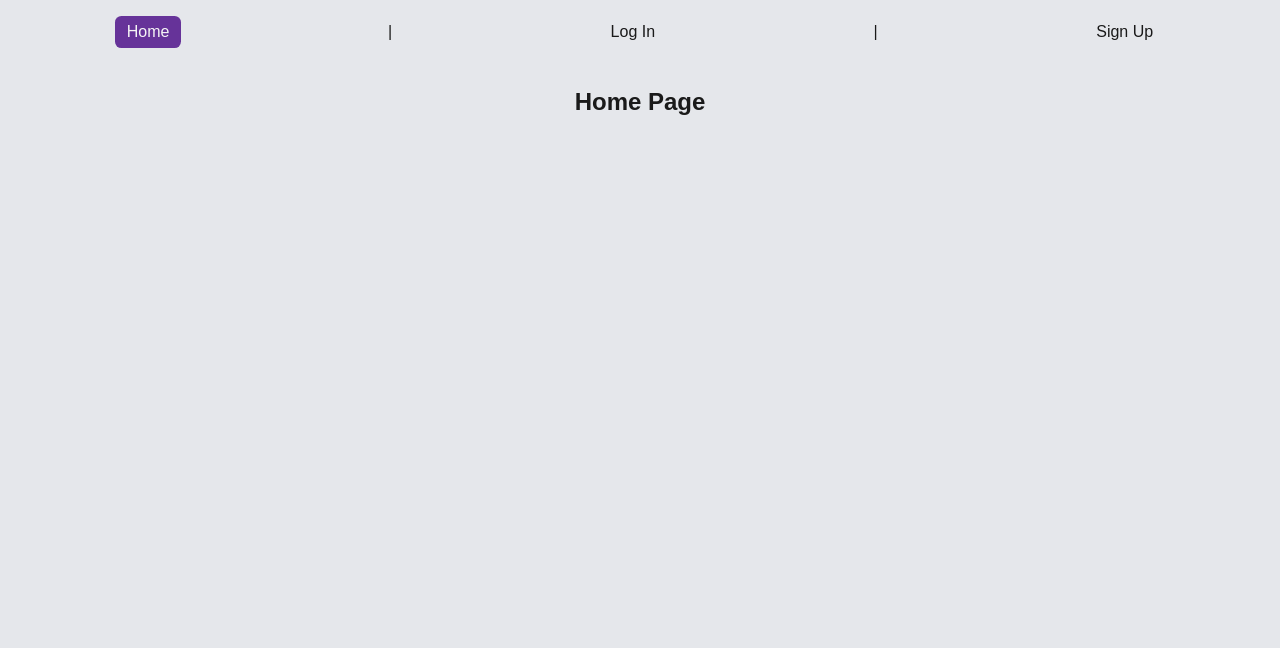
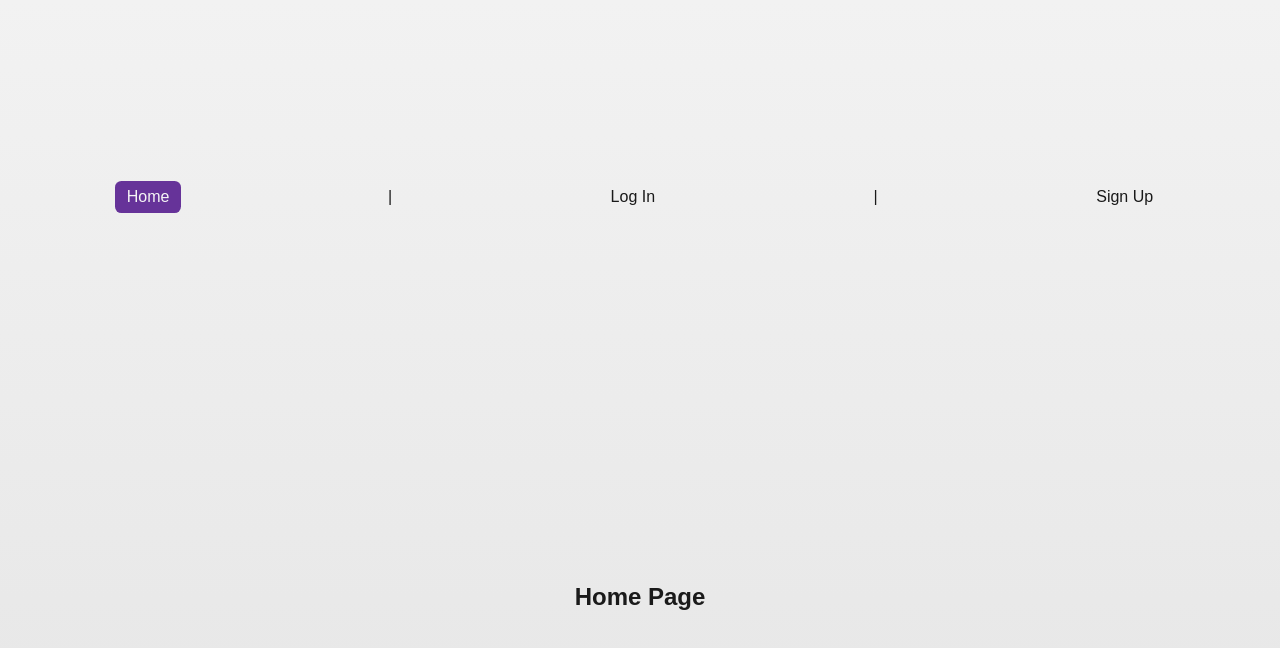
Before and after one commit to Tinksdreamlife/silken-web, a React (Vite) app in the folder frontend/: page / in a window 1280 px wide. Shown: the top 648 px of the page. Built offline with nearby package versions, Linux system fonts and the light colour scheme.

Commit message:
Added layering element to index css

```diff
--- a/frontend/src/index.css
+++ b/frontend/src/index.css
@@ -19,6 +19,13 @@
 body {
   margin: 0;
   min-height: 100vh;
+  background: linear-gradient(to bottom, #f2f2f2, #e6e6e6);
+}
+
+.App {
+  min-height: 100vh;
+  display: flex;
+  flex-direction: column;
 }
 
 h1,
```
